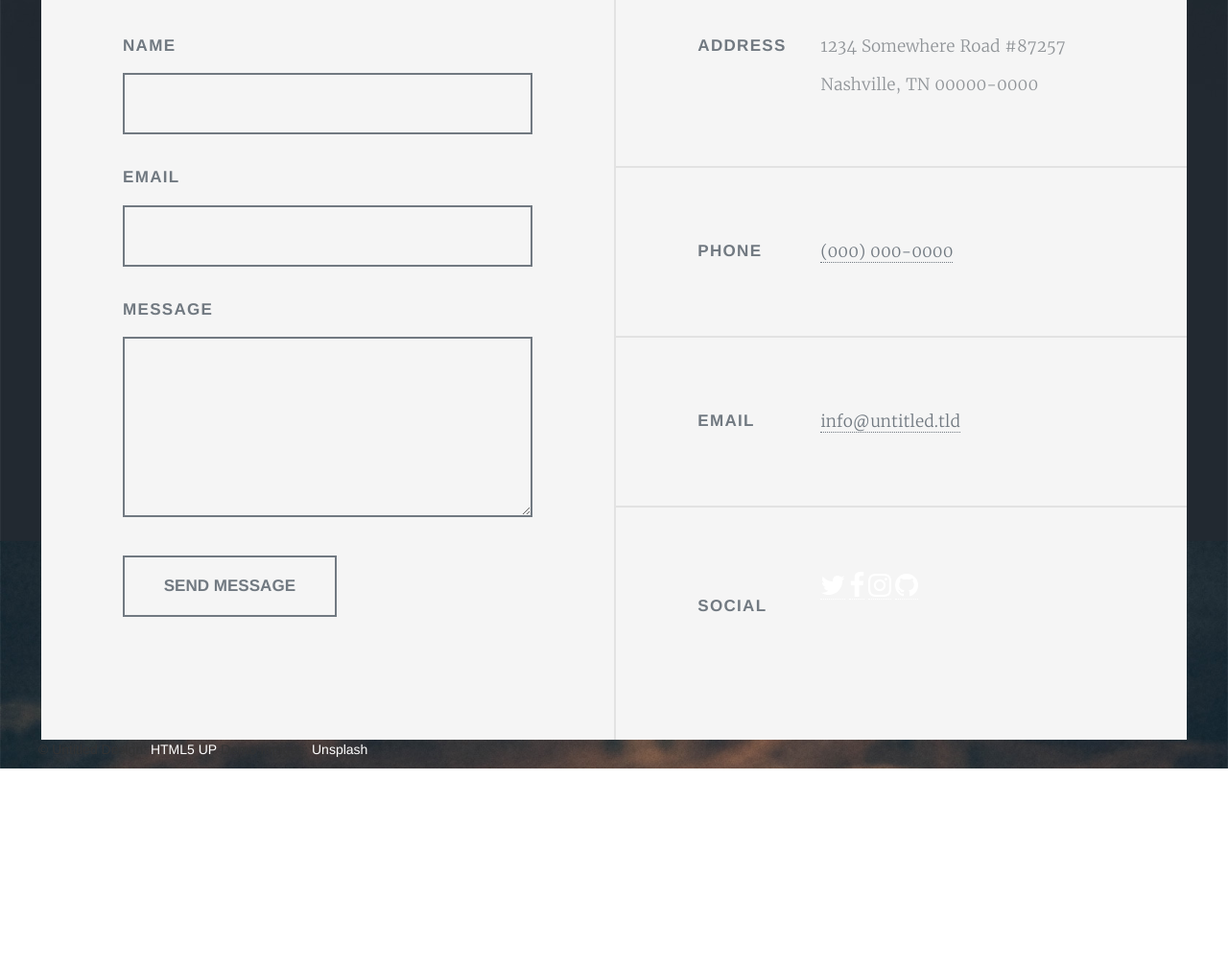
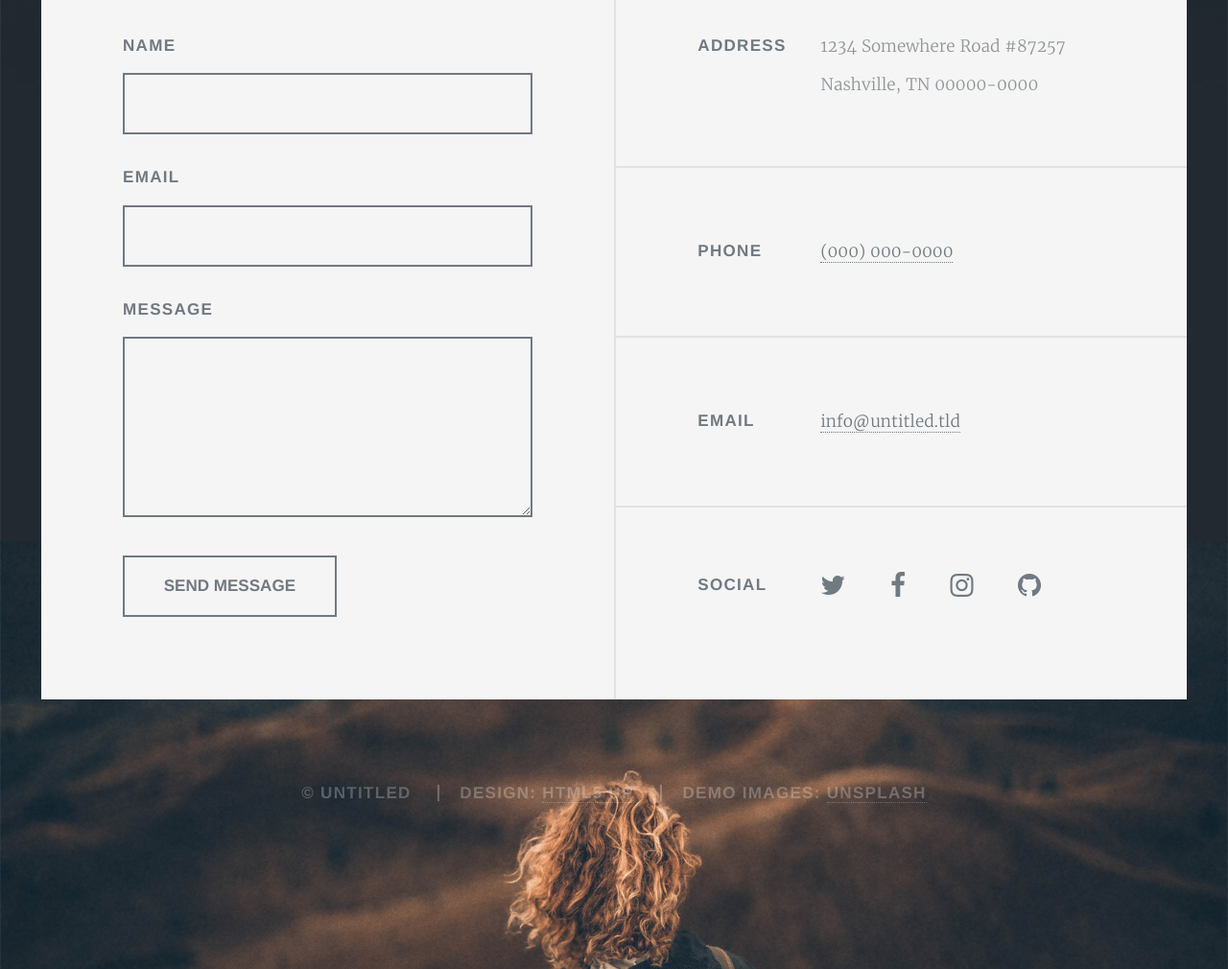
Before and after one commit to RQMdev/BOOTSTRAP01_RQM_Nicogis, a plain HTML site: page index.html in a window 1280 px wide. Shown: the part 960-1970 px from the top of the page at 96% size. Before the commit the page ends 1761 px from the top, so only its background shows below. Drawn offline with Linux system fonts and the light colour scheme; a web font is replaced by a local one.

Commit message:
Ecriture CSS Footer
Design CSS, encore et encore.

```diff
--- a/assets/css/main.css
+++ b/assets/css/main.css
@@ -83,15 +83,12 @@ ul > li {
     display: inline;
 }
 
-ul > li > a {
-    color: white;
-}
-
-ul > li > a {
+header ul > li > a {
     color: white;
 }
 
 header  a:hover {
+    border-bottom-color: transparent;
     color: #18bfef;
     text-decoration: none;
 }
@@ -139,6 +136,7 @@ nav ul.links li.active a {
 
 nav ul.links li a {
     display: inline-block;
+    color: white;
     font-size: 0.8rem;
     padding: 0 2rem;
 }
@@ -165,6 +163,10 @@ nav ul.icons li {
     vertical-align: middle;
     position: relative;
     top: 4px;
+}
+
+nav ul.icons li a {
+    color: white;
 }
 
 nav ul.icons li a:hover {
@@ -385,10 +387,58 @@ footer li {
     display: inline-block;
     margin: 0;
     border: 0;
-    padding: 0 0 2rem 0;
+    padding: 0 2rem 0 0;
     vertical-align: middle;
 }
 
 footer li a {
+    border-bottom: transparent;
     display: inline-block;
 }
+
+.copyright {
+    color: rgba(255, 255, 255, 0.25);
+    font-family: "Source Sans Pro", Helvetica, sans-serif;
+    font-size: 0.8rem;
+    font-weight: 900;
+    letter-spacing: 0.075em;
+    line-height: 1.5;
+    text-align: center;
+    text-transform: uppercase;
+    margin: 4rem auto 8rem auto;
+    width: calc(100% - 4rem);
+    max-width: 72rem;
+}
+
+.copyright ul {
+    list-style: none;
+    margin: 0;
+    padding-left: 0;
+}
+
+.copyright ul li:first-child {
+    border-left: 0;
+    margin-left: 0;
+    padding-left: 0;
+}
+
+.copyright ul li {
+    display: inline-block;
+    line-height: 1;
+    border-left: solid 2px;
+    margin-left: 1rem;
+    padding-left: 1rem;
+}
+
+.copyright a {
+    color: inherit;
+    border-bottom-color: inherit;
+    border-bottom: dotted 1px;
+    text-decoration: none;
+}
+
+.copyright a:hover {
+    border-bottom-color: transparent;
+    color: #18bfef;
+    text-decoration: none;
+}
```
